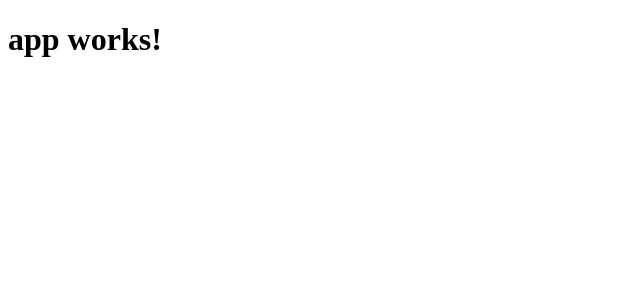
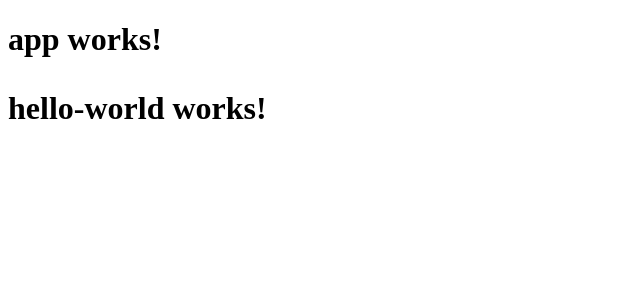
Before and after one commit to syun07/angular-simple-reddit, an Angular app: page / in a window 1280 px wide. Shown: the top 300 px of the page, without its empty margins (0-640 px from the left). Built offline with nearby package versions, Linux system fonts and the light colour scheme.

Commit message:
created & loaded first component

```diff
--- a/src/app/app.component.html
+++ b/src/app/app.component.html
@@ -1,3 +1,4 @@
 <h1>
   {{title}}
+  <app-hello-world></app-hello-world>
 </h1>
--- a/src/app/app.module.ts
+++ b/src/app/app.module.ts
@@ -4,10 +4,12 @@ import { FormsModule } from '@angular/forms';
 import { HttpModule } from '@angular/http';
 
 import { AppComponent } from './app.component';
+import { HelloWorldComponent } from './hello-world/hello-world.component';
 
 @NgModule({
   declarations: [
-    AppComponent
+    AppComponent,
+    HelloWorldComponent
   ],
   imports: [
     BrowserModule,
--- /dev/null
+++ b/src/app/hello-world/hello-world.component.html
@@ -0,0 +1,3 @@
+<p>
+  hello-world works!
+</p>
--- /dev/null
+++ b/src/app/hello-world/hello-world.component.ts
@@ -0,0 +1,15 @@
+import { Component, OnInit } from '@angular/core';
+
+@Component({
+  selector: 'app-hello-world',
+  templateUrl: './hello-world.component.html',
+  styleUrls: ['./hello-world.component.css']
+})
+export class HelloWorldComponent implements OnInit {
+
+  constructor() { }
+
+  ngOnInit() {
+  }
+
+}
```
Also changed, not shown: src/app/hello-world/hello-world.component.css (added), 1 other file (tests, documents, lock files or other folders).
